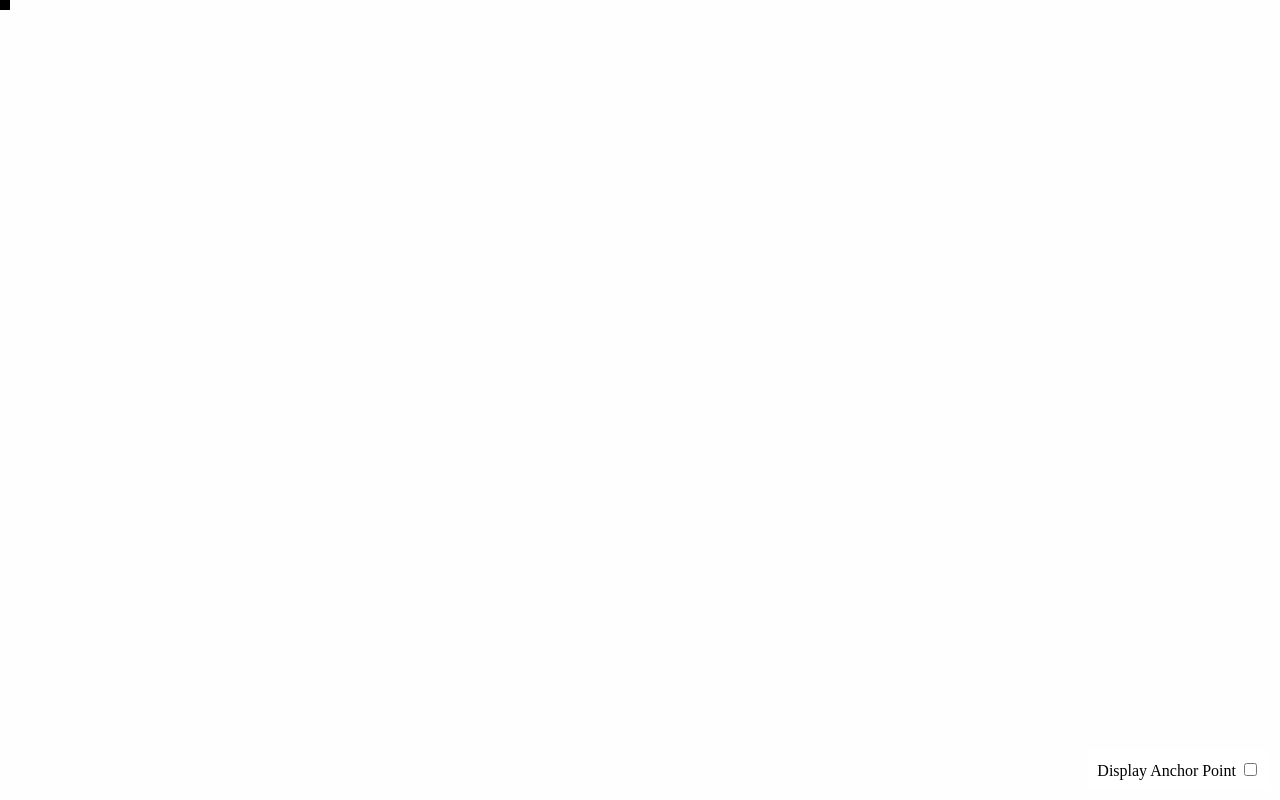
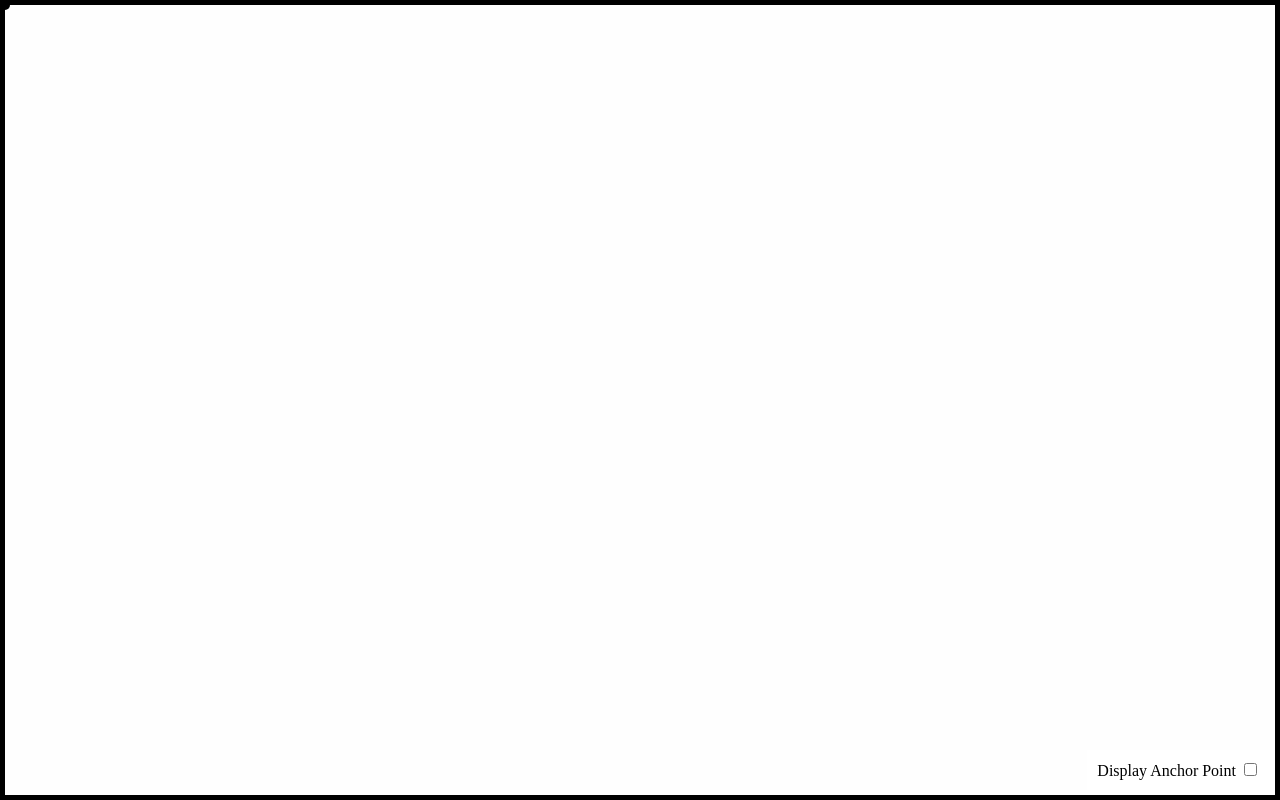
Before and after one commit to dugweb/2.5d-Line, a plain HTML site: page index.html in a window 1280 px wide. Drawn offline with Linux system fonts and the light colour scheme.

Commit message:
Changed document.width to window.innerWidth
Not sure why I had it the way I did, but it used to work then it
didn’t. Should be working again.

```diff
--- a/index.html
+++ b/index.html
@@ -30,7 +30,7 @@ body, html {
 
 document.addEventListener("DOMContentLoaded", init);
 
-var self = app;
+
 var app = {
 	canvas: null,
 	context: null,
@@ -71,19 +71,21 @@ var app = {
 		var self = this;
 		window.addEventListener("resize", function(e) {
 			self.resizeHandler(e, self);
-		}, false);
+		}, true);
 		this.canvas.addEventListener("mousedown", function(e) {
 			self.downHandler(e, self);
 		}, false);
 		this.canvas.addEventListener("mouseup", function(e) {
 			self.upHandler(e, self);
 		}, false);
+
+		this.resizeHandler("judist", self);
 	},
 
 	resizeHandler: function(e, context) {
 		var self = context;
-		self.canvas.width = document.width - self.canvasPadding;
-		self.canvas.height = document.height - self.canvasPadding;
+		self.canvas.width = window.innerWidth - self.canvasPadding;
+		self.canvas.height = window.innerHeight - self.canvasPadding;
 
 		this.render();
 	},
```
